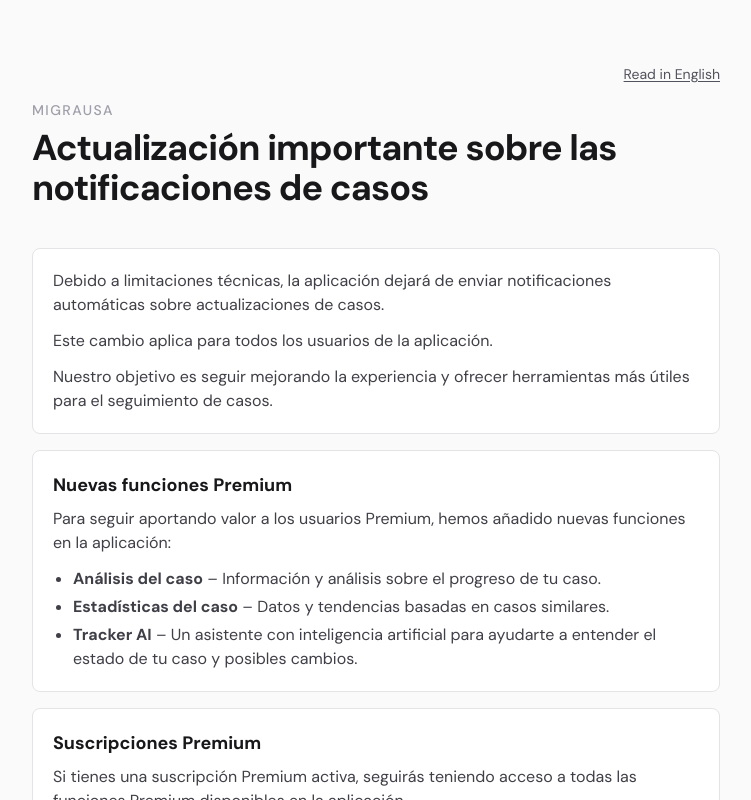
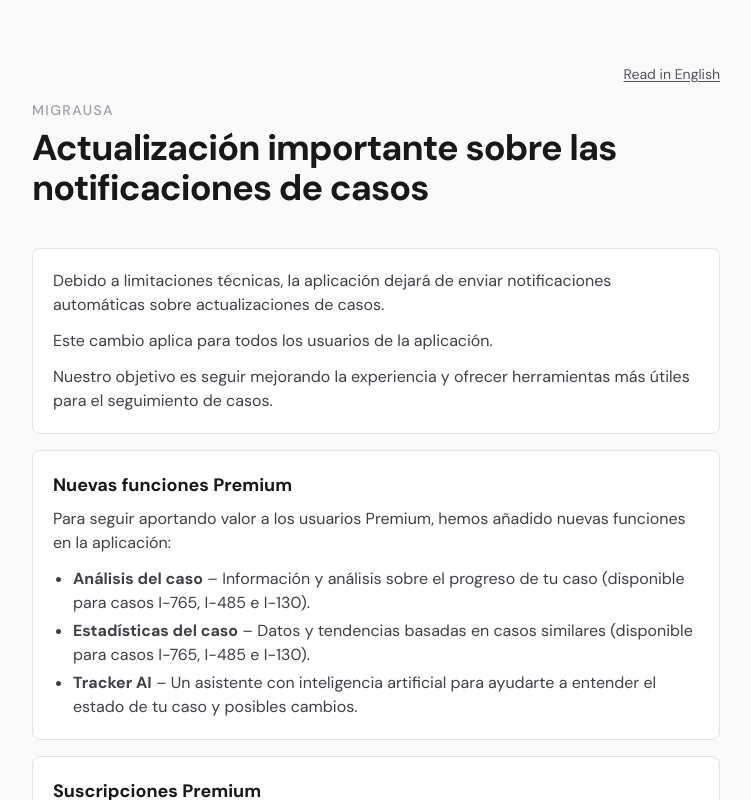
Before and after one commit to mleyva06/migrausa-web, a Next.js app: page /actualizacion in a window 1280 px wide. Shown: the top 800 px of the page, without its empty margins (264-1015 px from the left). Built offline with nearby package versions, Linux system fonts and the light colour scheme.

Commit message:
edit analysis

```diff
--- a/app/actualizacion/page.tsx
+++ b/app/actualizacion/page.tsx
@@ -54,11 +54,13 @@ export default function ActualizacionPage() {
             <ul className="list-disc space-y-1 pl-5 text-zinc-700 dark:text-zinc-300">
               <li>
                 <strong>Análisis del caso</strong> – Información y análisis
-                sobre el progreso de tu caso.
+                sobre el progreso de tu caso (disponible para casos I-765,
+                I-485 e I-130).
               </li>
               <li>
                 <strong>Estadísticas del caso</strong> – Datos y tendencias
-                basadas en casos similares.
+                basadas en casos similares (disponible para casos I-765, I-485
+                e I-130).
               </li>
               <li>
                 <strong>Tracker AI</strong> – Un asistente con inteligencia
--- a/app/update/page.tsx
+++ b/app/update/page.tsx
@@ -54,11 +54,12 @@ export default function UpdatePage() {
             <ul className="list-disc space-y-1 pl-5 text-zinc-700 dark:text-zinc-300">
               <li>
                 <strong>Case Analysis</strong> – Information and analysis on
-                your case progress.
+                your case progress (available for I-765, I-485, and I-130
+                cases).
               </li>
               <li>
                 <strong>Case Statistics</strong> – Data and trends based on
-                similar cases.
+                similar cases (available for I-765, I-485, and I-130 cases).
               </li>
               <li>
                 <strong>Tracker AI</strong> – An AI-powered assistant to help
```
